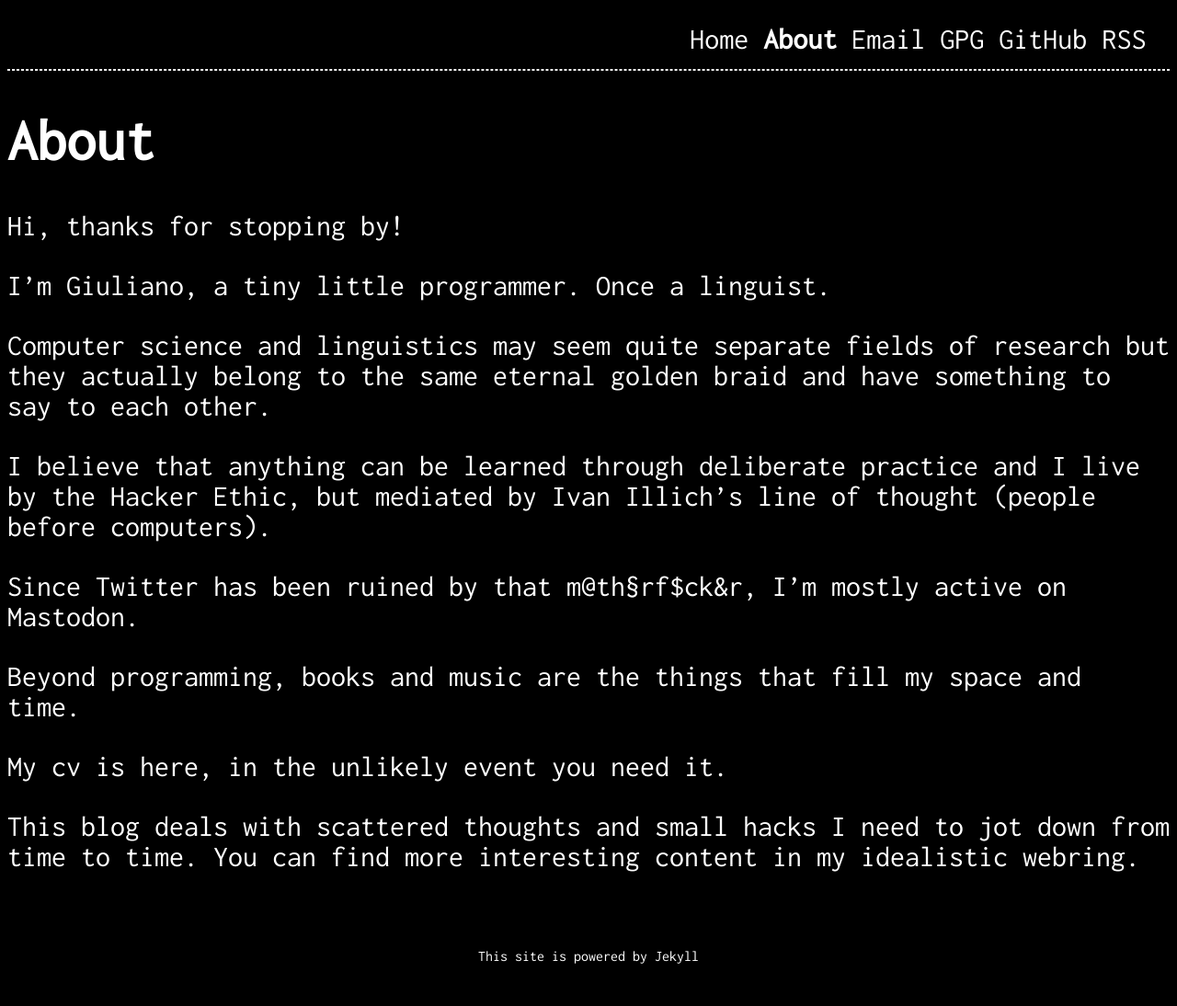
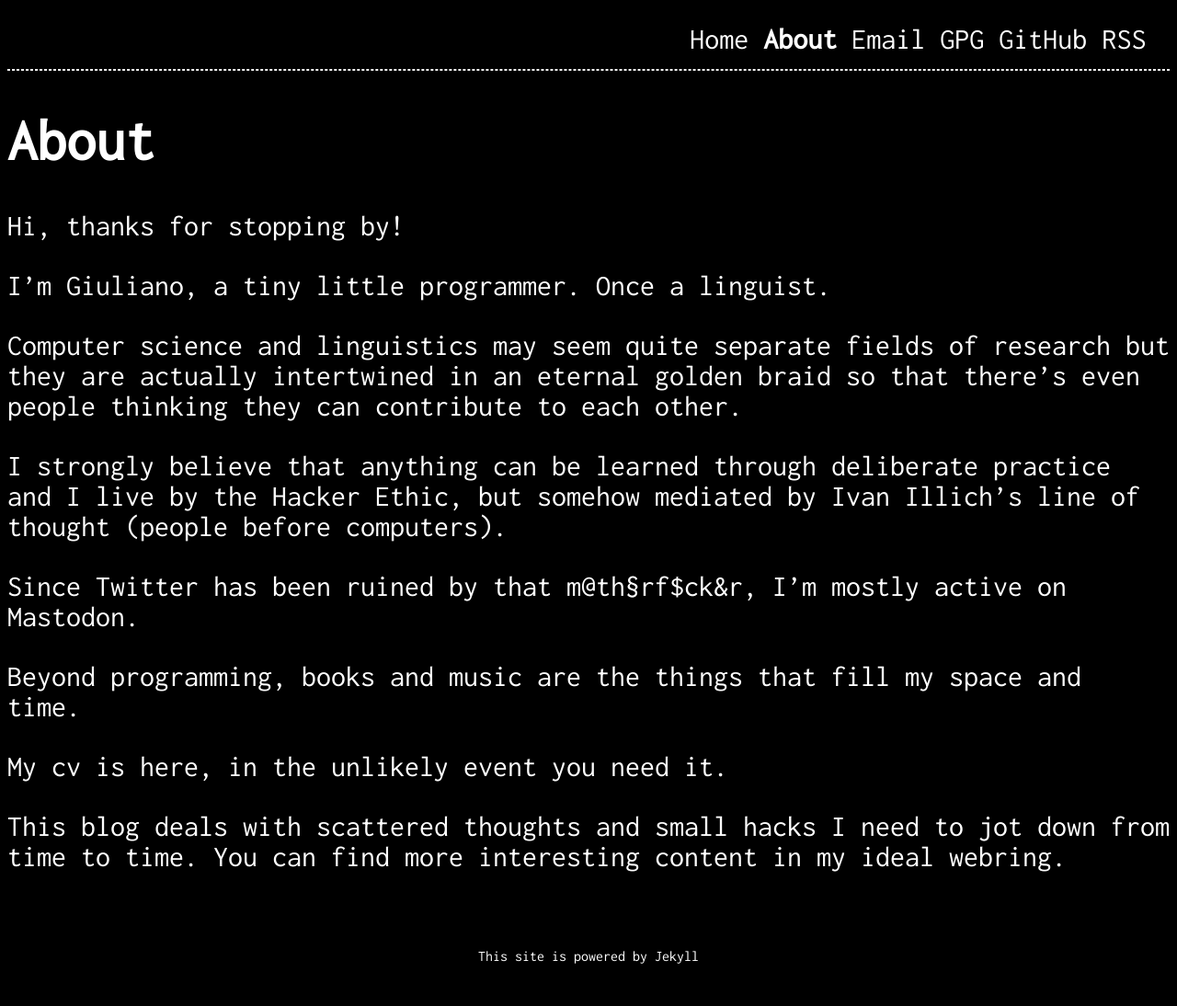
Before and after one commit to giulianopz/giulianopz.github.io, a Jekyll site: the page built from about.md, in a window 1280 px wide. Shown: the whole page at 92% size. Built offline with Jekyll 4.4.1, drawn with Linux system fonts in a browser that asks for light colours; nearby versions of some CDN libraries.

Commit message:
Refine about section

```diff
--- a/about.md
+++ b/about.md
@@ -8,10 +8,10 @@ Hi, thanks for stopping by!
 
 I'm Giuliano, a tiny little programmer. Once a linguist.
 
-Computer science and linguistics may seem quite separate fields of research but they actually belong to the same [eternal golden braid](https://en.wikipedia.org/wiki/G%C3%B6del,_Escher,_Bach) and have [something](https://link.springer.com/article/10.1007/BF01007763) to say to each other.
+Computer science and linguistics may seem quite separate fields of research but they are actually intertwined in an [eternal golden braid](https://en.wikipedia.org/wiki/G%C3%B6del,_Escher,_Bach) so that there's even [people](https://link.springer.com/article/10.1007/BF01007763) thinking they can contribute to each other.
 
-I believe that anything can be learned through [deliberate practice](https://en.wikipedia.org/wiki/Practice_(learning_method)#Deliberate_practice) and
-I live by the [Hacker Ethic](https://en.wikipedia.org/wiki/Hacker_ethic), but mediated by [Ivan Illich](http://www.davidtinapple.com/illich/)'s line of thought (people before computers).
+I strongly believe that anything can be learned through [deliberate practice](https://en.wikipedia.org/wiki/Practice_(learning_method)#Deliberate_practice) and
+I live by the [Hacker Ethic](https://en.wikipedia.org/wiki/Hacker_ethic), but somehow mediated by [Ivan Illich](http://www.davidtinapple.com/illich/)'s line of thought (people before computers).
 
 Since Twitter has been [ruined](https://www.theverge.com/c/23972308/twitter-x-death-tweets-history-elon-musk) by that m@th§rf$ck&r, I'm mostly active on [Mastodon](https://hachyderm.io/web/@giulianopz).
 
@@ -19,4 +19,4 @@ Beyond programming, [books](https://www.goodreads.com/user/show/168807725-giulia
 
 My cv is [here](https://giulianopz.github.io/cv/), in the unlikely event you need it.
 
-This blog deals with scattered thoughts and small hacks I need to jot down from time to time. You can find more interesting content in my idealistic [webring](./favorites.html).
+This blog deals with scattered thoughts and small hacks I need to jot down from time to time. You can find more interesting content in my ideal [webring](./favorites.html).
```
